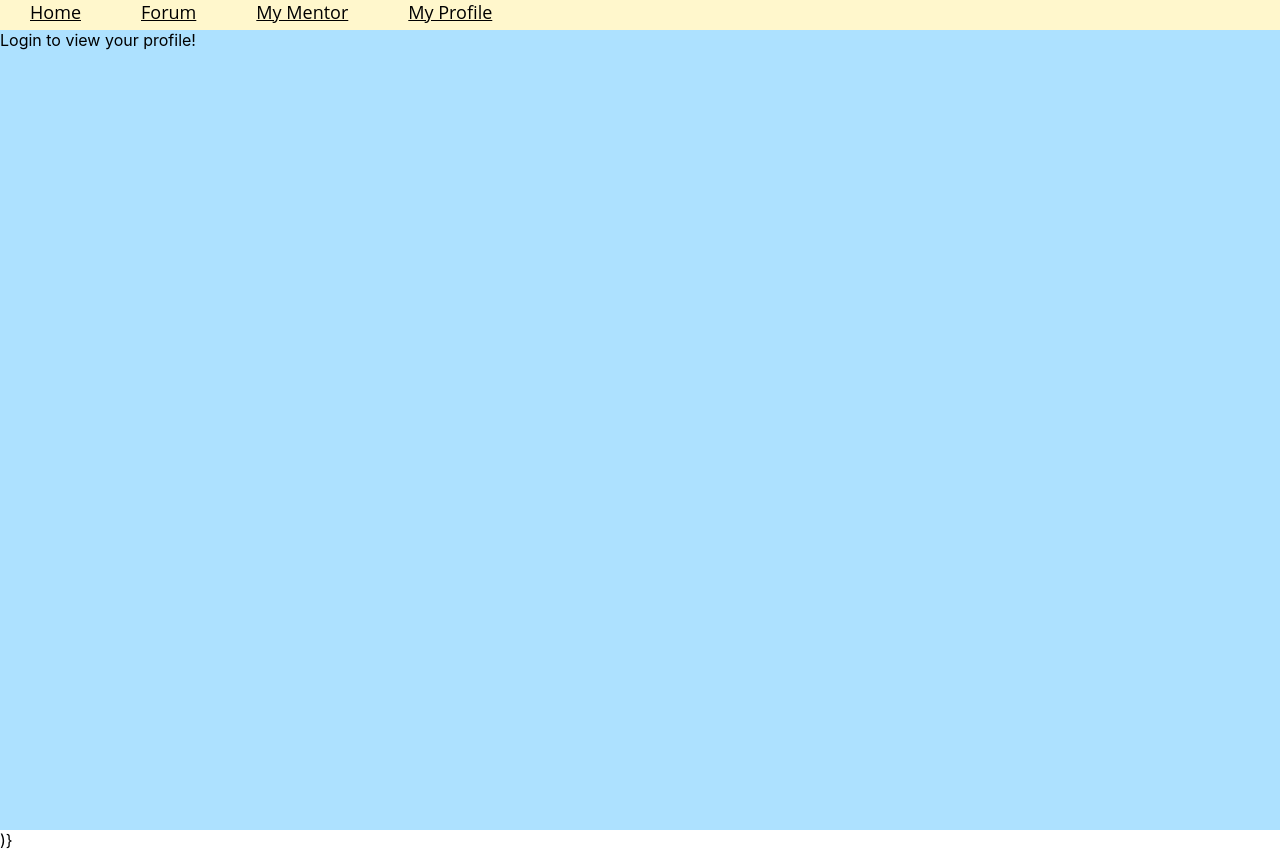
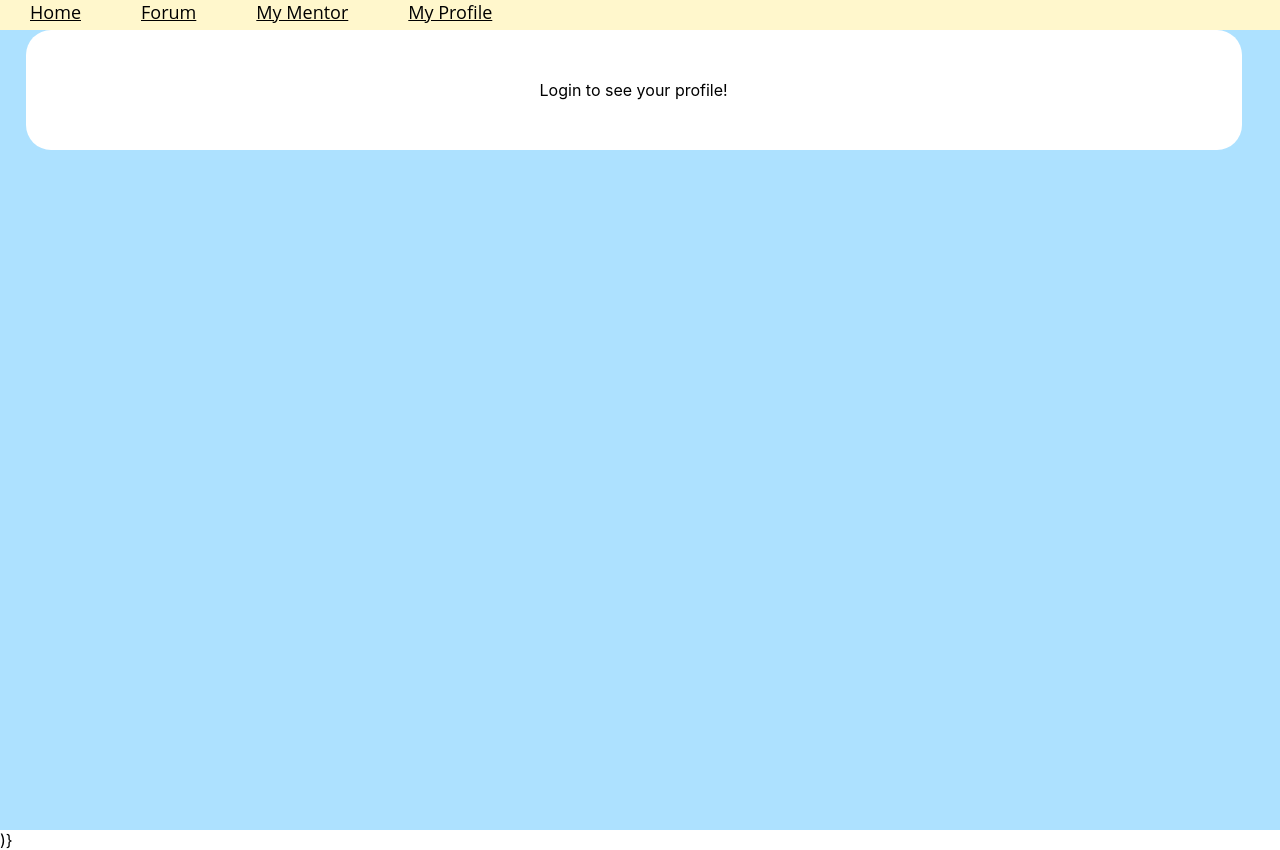
Before and after one commit to tkanarsky/BruinBridge, a React (Create React App) app in the folder bruin-bridge/: page /profile in a window 1280 px wide. Built offline with nearby package versions, Linux system fonts and the light colour scheme; no server answers.

Commit message:
profile page loading implemented

```diff
--- a/bruin-bridge/src/pages/ProfilePage.jsx
+++ b/bruin-bridge/src/pages/ProfilePage.jsx
@@ -17,6 +17,7 @@ const Container = styled("div")`
   margin-left: 2%;
   margin-right: 2%;
   padding-top: 50px;
+  padding-bottom: 50px;
 `;
 
 const BoldInfo = styled("div")`
@@ -76,6 +77,7 @@ export default class ProfilePage extends React.Component {
   constructor(props) {
     super(props);
     this.state = {
+      userRef: null, // reference to user in the database
       major: null,
       // MAJOR TO BE AN OBJECT {label: "...", value: "..."}
       // THIS IS NEEDED FOR DROPDOWN SELECT TO WORK!!!!
@@ -89,12 +91,19 @@ export default class ProfilePage extends React.Component {
     this.handleMajor = this.handleMajor.bind(this);
     this.onSaveYear = this.onSaveYear.bind(this);
     this.onSaveBio = this.onSaveBio.bind(this);
+    this.loadData = this.loadData.bind(this);
   }
 
   componentDidMount() {
+    this.loadData();
+  }
+
+  loadData() {
     const { user } = this.props;
-    if (user) {
+    console.log("load");
+    if (user && !this.state.userRef) {
       let userRef = database.ref("users/" + user.uid);
+      this.setState({ userRef: userRef });
       let majorRef = userRef.child("major");
       majorRef.on("value", snapshot => {
         let m = [];
@@ -103,7 +112,6 @@ export default class ProfilePage extends React.Component {
           value: snapshot.val()
         });
         this.setState({ major: m });
-        console.log(m);
       });
       let bioRef = userRef.child("/bio");
       bioRef.on("value", snapshot => {
@@ -115,31 +123,6 @@ export default class ProfilePage extends React.Component {
       });
     }
   }
-
-  // componentWillUnmount() {
-  //   const { user } = this.props;
-  //   if (user) {
-  //     let userRef = database.ref("users/" + user.uid);
-  //     let majorRef = userRef.child("major");
-  //     majorRef.on("value", snapshot => {
-  //       let m = [];
-  //       m.push({
-  //         label: snapshot.val(),
-  //         value: snapshot.val()
-  //       });
-  //       this.setState({ major: m });
-  //       console.log(m);
-  //     });
-  //     let bioRef = userRef.child("/bio");
-  //     bioRef.on("value", snapshot => {
-  //       this.setState({ bio: snapshot.val() });
-  //     });
-  //     let yearRef = userRef.child("/year");
-  //     yearRef.on("value", snapshot => {
-  //       this.setState({ year: snapshot.val() });
-  //     });
-  //   }
-  // }
 
   handleMajor(m) {
     this.setState({ major: m });
@@ -158,6 +141,9 @@ export default class ProfilePage extends React.Component {
   }
 
   render() {
+    if (this.props.user && !this.state.userRef) {
+      this.loadData();
+    }
     return (
       <div
         style={{
@@ -166,7 +152,9 @@ export default class ProfilePage extends React.Component {
           height: "100vh"
         }}
       >
-        {this.props.user && this.state.major ? (
+        {(() => {
+          if (this.props.user && this.state.major) {
+            return (
               <Container>
                 <PicContainer>
                   <img
@@ -221,9 +209,13 @@ export default class ProfilePage extends React.Component {
                   <InterestsDropdown></InterestsDropdown>
                 </InfoContainer>
               </Container>
-        ) : (
-          <div>Login to view your profile!</div>
-        )}
+            );
+          } else if (this.props.user && !this.state.major) {
+            return <Container>Loading...</Container>;
+          } else {
+            return <Container>Login to see your profile!</Container>;
+          }
+        })()}
       </div>
     );
   }
```
Lines whose indentation alone changed are shown as unchanged.
